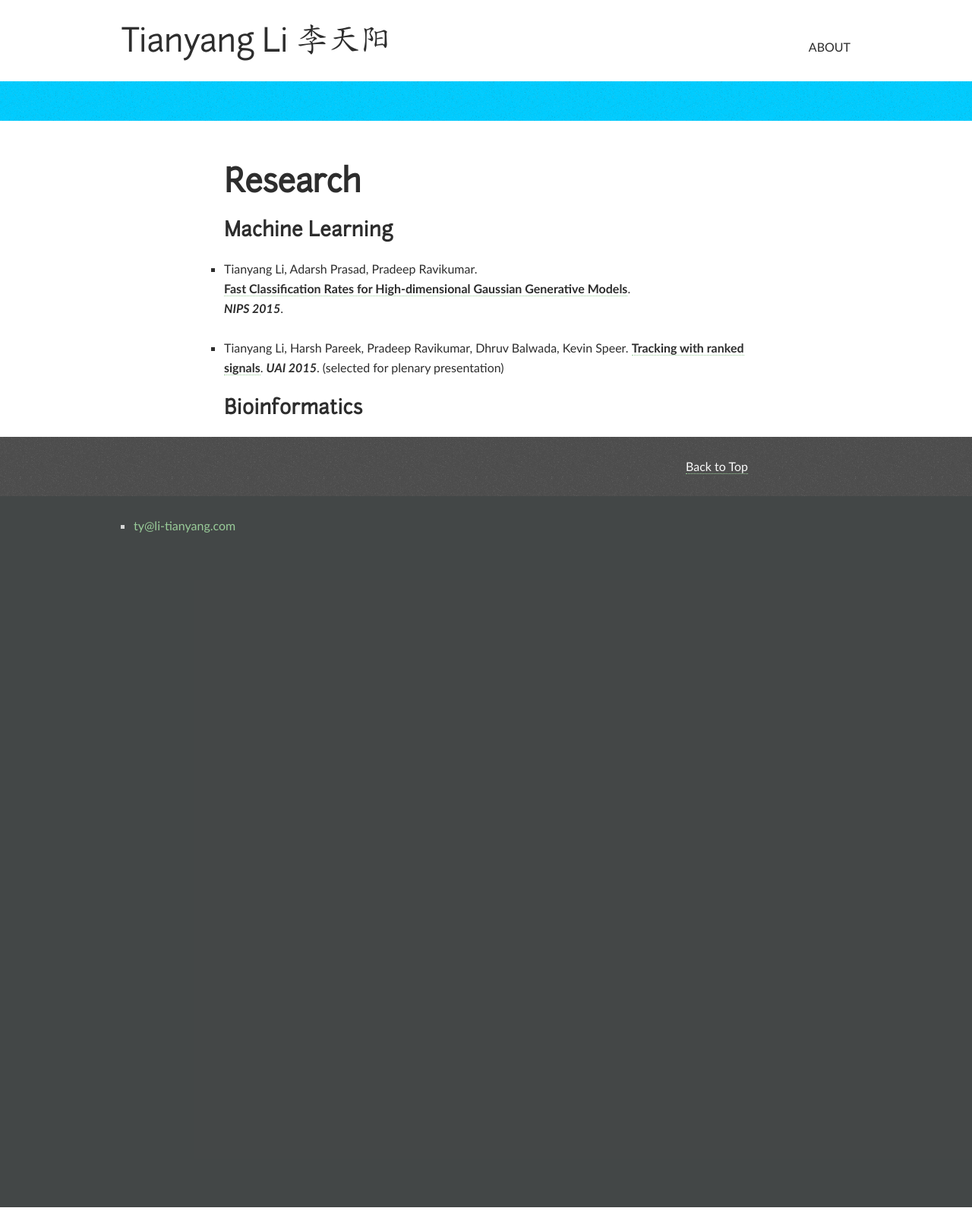
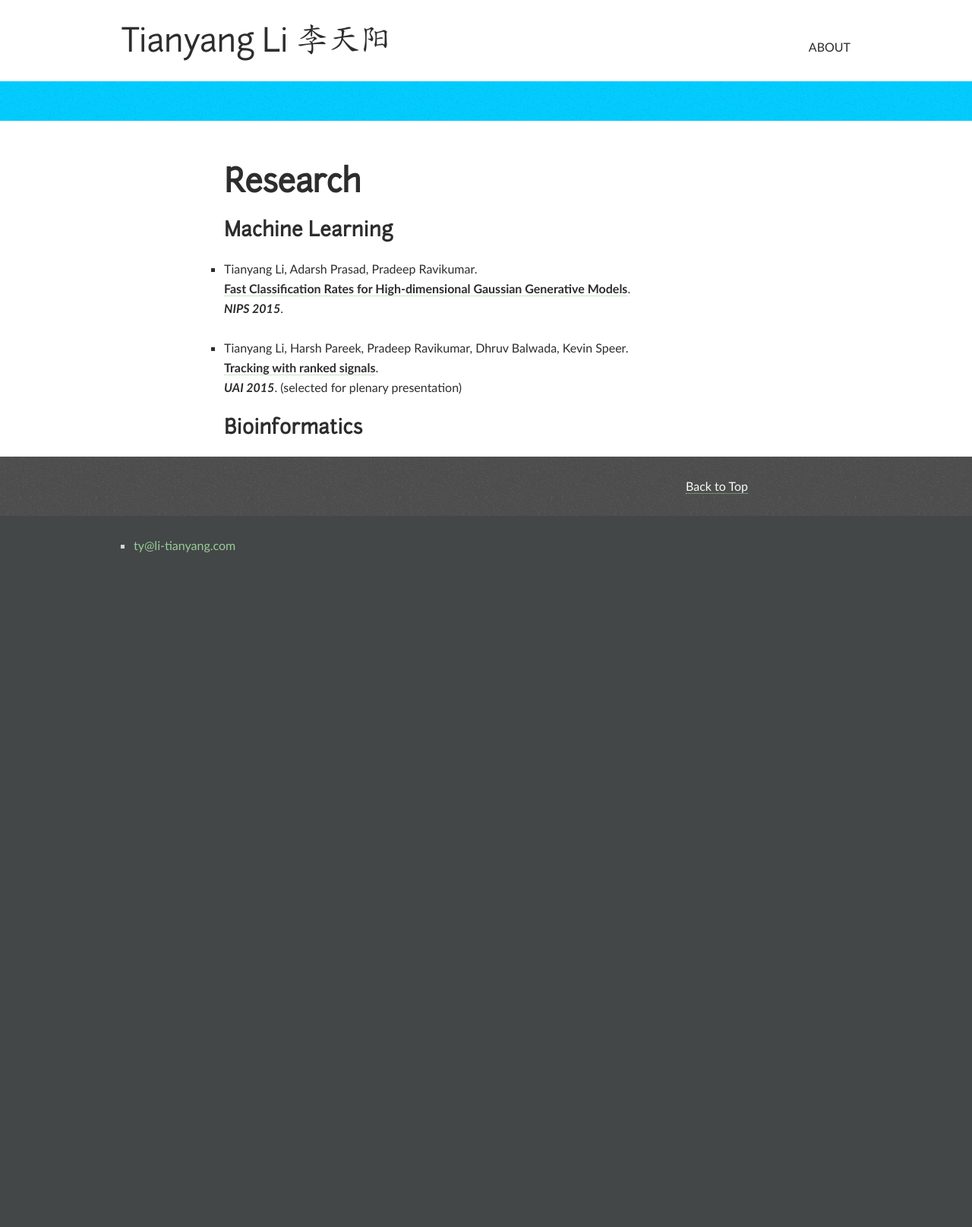
Before and after one commit to li-tianyang/li-tianyang.github.com, a Jekyll site: the page built from research/index.md, in a window 1280 px wide. Shown: the whole page at 76% size. Built offline with Jekyll 4.4.1, drawn with Linux system fonts in a browser that asks for light colours; before the commit the page ends 1589 px from its top, so only the background shows below that.

Commit message:
added line break

```diff
--- a/research/index.md
+++ b/research/index.md
@@ -11,6 +11,6 @@
 
 * Tianyang Li, Adarsh Prasad, Pradeep Ravikumar. <br> **[Fast Classification Rates for High-dimensional Gaussian Generative Models](./papers/nips-2015-gaussian-classification.pdf)**. <br> *NIPS 2015*.
 
-* Tianyang Li, Harsh Pareek, Pradeep Ravikumar, Dhruv Balwada, Kevin Speer. **[Tracking with ranked signals](./papers/uai-2015-tracking.pdf)**. *UAI 2015*. (selected for plenary presentation)
+* Tianyang Li, Harsh Pareek, Pradeep Ravikumar, Dhruv Balwada, Kevin Speer. <br> **[Tracking with ranked signals](./papers/uai-2015-tracking.pdf)**. <br> *UAI 2015*. (selected for plenary presentation)
 
 ### [Bioinformatics](./bioinformatics/)
```
